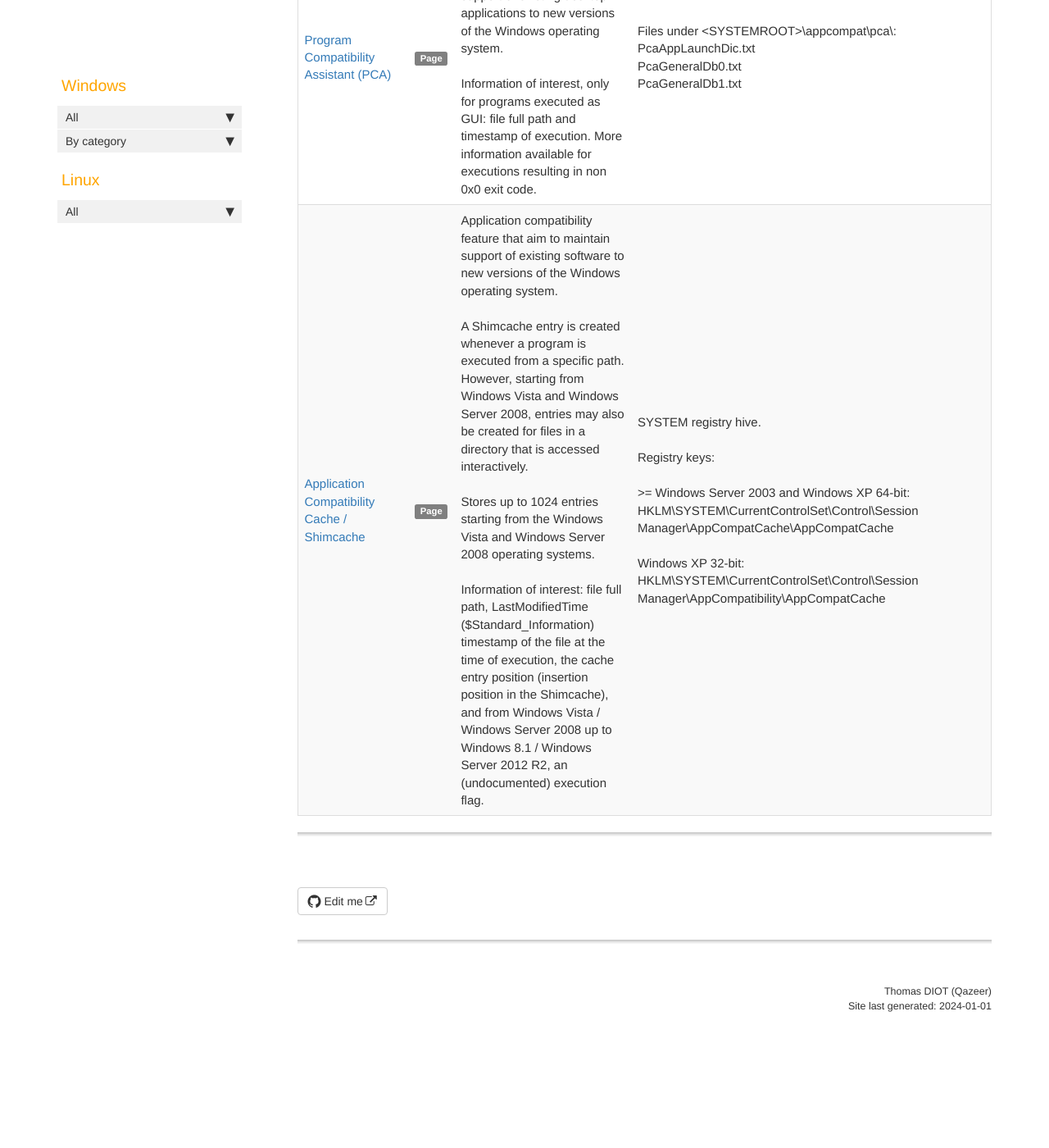
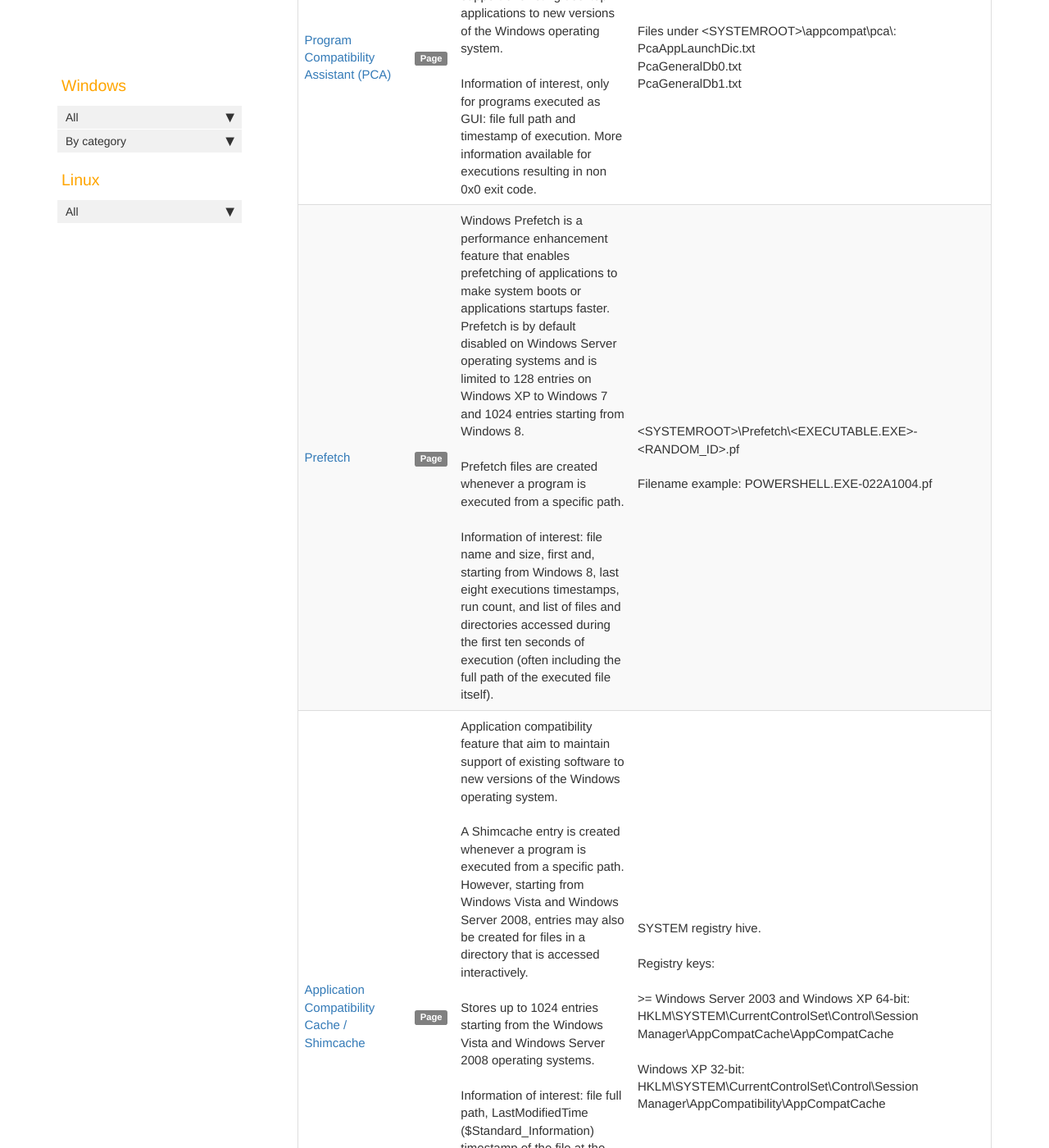
Before and after one commit to Qazeer/artefacts.help, a Jekyll site: the page built from pages/tags/tag_windows_program_execution.md, in a window 1280 px wide and 1400 px high, scrolled down 691 px. Shown: the whole window at 82% size. Built offline with Jekyll 4.4.1, drawn with Linux system fonts in a browser that asks for light colours; our own code applies the rules of GitHub Pages for plain Markdown files; comment, search, counter and statistics services are not loaded; before the commit the page ends 1978 px from its top, so only the background shows below that; part of the change alters nothing that is shown.

Commit message:
[Artefact] Prefetch - init

````diff
--- a/_data/sidebars/sidebar.yml
+++ b/_data/sidebars/sidebar.yml
@@ -46,6 +46,10 @@ entries:
 
     - title: PCA
       url: /windows_pca
+      output: web
+
+    - title: Prefetch
+      url: /windows_prefetch
       output: web
 
     - title: RecentFileCache
--- /dev/null
+++ b/pages/windows/prefetch.md
@@ -0,0 +1,100 @@
+---
+title: Prefetch
+summary: 'Windows Prefetch is a performance enhancement feature that enables prefetching of applications to make system boots or applications startups faster. Prefetch is by default disabled on Windows Server operating systems and is limited to 128 entries on Windows XP to Windows 7 and 1024 entries starting from Windows 8.\n\nPrefetch files are created whenever a program is executed from a specific path.\n\nInformation of interest: file name and size, first and, starting from Windows 8, last eight executions timestamps, run count, and list of files and directories accessed during the first ten seconds of execution (often including the full path of the executed file itself).'
+keywords: Prefetch
+tags:
+  - windows_program_execution
+location: '<SYSTEMROOT>\Prefetch\<EXECUTABLE.EXE>-<RANDOM_ID>.pf\n\nFilename example: POWERSHELL.EXE-022A1004.pf'
+last_updated: 2024-01-01
+sidebar: sidebar
+permalink: windows_prefetch.html
+folder: windows
+---
+
+### Overview
+
+`Windows Prefetch` is a performance enhancement feature that enables
+prefetching of applications to make system boots or applications startups
+faster. `Prefetch` files are created whenever a program is executed from a
+specific path. If the same binary is executed from different locations,
+separate `Prefetch` files will be created for each different location.
+A `Prefetch` file can be created even if the executable did not successfully
+run.
+
+Whether the `Prefect` feature is enabled is configured by the
+`EnablePrefetcher` registry key:
+  - `0` / undefined: disabled (default on Windows Server operating systems).
+    **`Prefetch` is thus disabled by default on Windows Server operating
+    systems**.
+  - `0x1`: Partially enabled (application prefetching only).
+  - `0x2`: Partially enabled (boot prefetching only).
+  - `0x3`: Enabled (application and boot prefetching).
+
+`Prefetch` files are not automatically deleted if the related executable is
+deleted and can thus be a source of historical information. However, as the
+`Prefetch` directory is limited to 128 entries on `Windows XP` to `Windows 7`
+and 1024 entries starting from `Windows 8`, Prefetch files may be overwritten
+and information lost.
+
+### Information of interest
+
+The `Prefecth` filenames are based on the executed program name and a hash,
+computed using a proprietary algorithm and based on the full path (and
+for some binaries, such as `dllhost.exe` or `svchost.exe`, command line
+parameters) of the executed program.
+
+The `Prefecth` files can yield the following information of forensic interest:
+
+  - The file name and size of the binary executed.
+
+  - The first and, starting from Windows 8, last eight executions timestamps.
+
+  - The `Prefecth` file `NTFS` created and last modified timestamps also
+    indicate the first and last time the program was executed.
+
+  - Run count (number of time the binary was executed).
+
+  - List of files and directories accessed during the first ten seconds of
+    execution (including the eventual `DLL` loaded).
+    The full path to executable file can often be determined from the list of
+    files accessed (duplicate possible if a given binary access another binary
+    with the same name).
+
+Note that the `Prefecth` files can be easily deleted, potentially invalidating
+the trace of execution and timestamps (notably of first execution).
+
+#### Prefecth files indirect information
+
+The creation or modification of `Prefecth` files observed in others artefacts
+(`$MFT`, `UsnJrnl`, etc.) reflect an execution of the binary linked to the
+`Prefecth` file (and whose name can be deducted from the `Prefecth` filename).
+
+#### Prefecth information related to PowerShell execution
+
+The `POWERSHELL.EXE-[...].pf` Prefetch file may contain references to
+recently executed PowerShell scripts. For an entry to be created in the
+Prefetch file, the given script must be executed within the first ten seconds
+of the `powershell.exe` execution.
+
+The accessed file list does retain entries from previous instances of a program
+execution. Accessed files information may thus persist through `powershell.exe`
+subsequent runs.
+
+### Tool(s)
+
+[`PECmd`](https://github.com/EricZimmerman/PECmd) (`KAPE` associated
+`PECmd` module) can be used to parse `Prefecth` file(s).
+
+```bash
+# Parses the specified Prefecth file.
+PECmd.exe [-q --csv <CSV_DIRECTORY_OUTPUT>] -f <PF_FILE>
+
+# Recursively retrieves and parses the Prefecth files in the specified directory.
+PECmd.exe [-q --csv <CSV_DIRECTORY_OUTPUT>] -d <C:\Windows\Prefetch | C:\ | DIRECTORY>
+```
+
+### References
+
+  - [Forensic Focus - Oleg Skulkin - Hunting For Attackers’ Tactics And Techniques With Prefetch Files](https://www.forensicfocus.com/articles/hunting-for-attackers-tactics-and-techniques-with-prefetch-files/)
+
+  - [13Cubed - Prefetch Deep Dive](https://www.youtube.com/watch?v=f4RAtR_3zcs)
````
